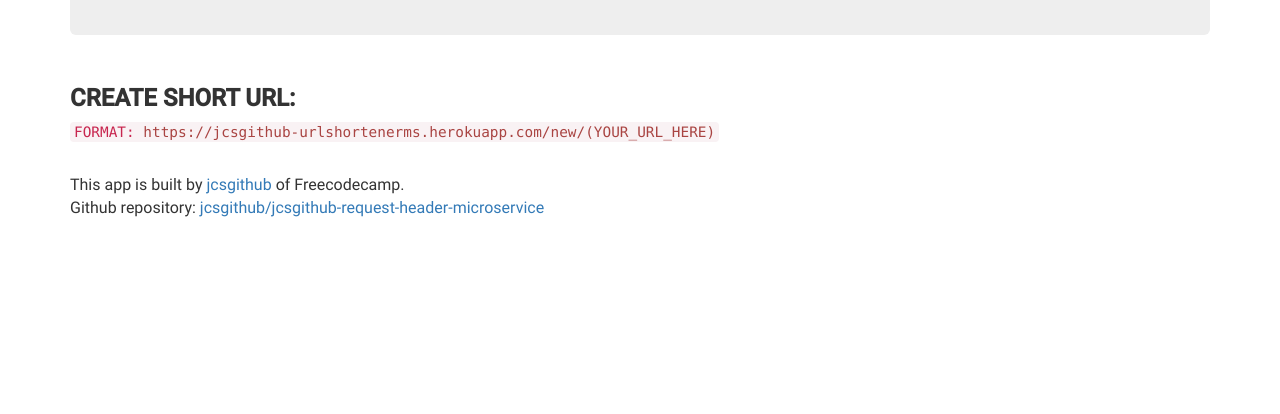
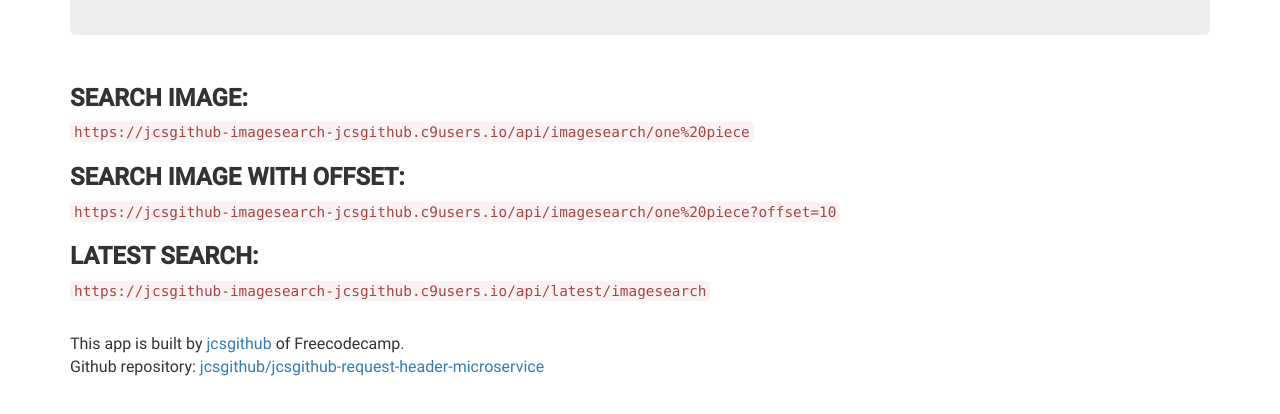
Before and after one commit to jcsgithub/jcsgithub-imagesearch, a website: page public/index.html in a window 1280 px wide. Shown: the part 154-568 px from the top of the page. Drawn offline with nearby package versions, Linux system fonts and the light colour scheme.

Commit message:
Add template information

```diff
--- a/public/index.html
+++ b/public/index.html
@@ -27,8 +27,14 @@
 </div>
 
 <div class="container">
-	<h3><strong>CREATE SHORT URL:</strong></h3>
-	<code>FORMAT: <span class="text-danger">https://jcsgithub-urlshortenerms.herokuapp.com/new/(YOUR_URL_HERE)</span></code>
+	<h3><strong>SEARCH IMAGE:</strong></h3>
+	<code><a class="text-danger" href="https://jcsgithub-imagesearch-jcsgithub.c9users.io/api/imagesearch/one%20piece" target="_blank">https://jcsgithub-imagesearch-jcsgithub.c9users.io/api/imagesearch/one%20piece</a></code><br/>
+
+	<h3><strong>SEARCH IMAGE WITH OFFSET:</strong></h3>
+	<code><a class="text-danger" href="https://jcsgithub-imagesearch-jcsgithub.c9users.io/api/imagesearch/one%20piece?offset=10" target="_blank">https://jcsgithub-imagesearch-jcsgithub.c9users.io/api/imagesearch/one%20piece?offset=10</a></code><br/>
+
+	<h3><strong>LATEST SEARCH:</strong></h3>
+	<code><a class="text-danger" href="https://jcsgithub-imagesearch-jcsgithub.c9users.io/api/latest/imagesearch" target="_blank">https://jcsgithub-imagesearch-jcsgithub.c9users.io/api/latest/imagesearch</a></code>
 </div>
 
 <footer class="footer margin-medium-top">
```
Also changed, not shown: app/routes/index.js (+5 -5 lines).
